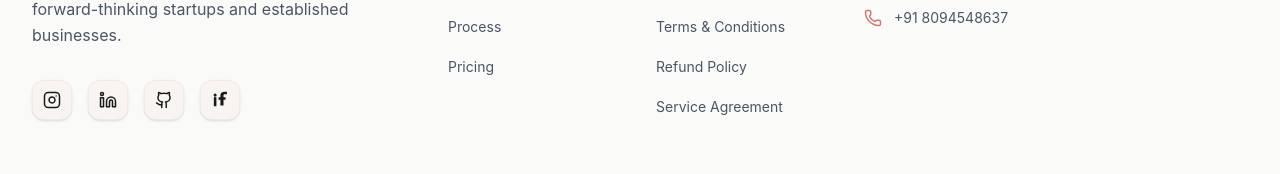
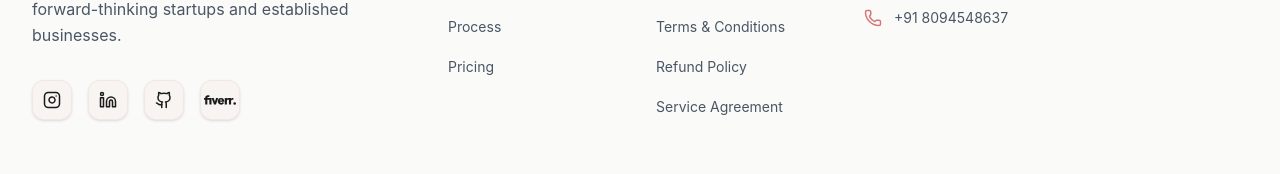
Before and after one commit to Ajaypal110/Vertexa-Digital, a React (Vite) app: page / in a window 1280 px wide. Shown: the part 9757-9931 px from the top of the page. Built offline with nearby package versions, Linux system fonts and the light colour scheme.

Commit message:
Update fiverr icon to official brand wordmark

```diff
--- a/src/components/layout/Footer.tsx
+++ b/src/components/layout/Footer.tsx
@@ -9,11 +9,9 @@ interface FooterProps {
   onServiceClick?: () => void;
 }
 
-const FiverrIcon = ({ size = 18 }) => (
-  <svg width={size} height={size} viewBox="0 0 21 21" fill="currentColor">
-    <path d="M18.6 3.9h-2.6c-1 0-1.4.5-1.4 1.3v2H17v3h-2.4v6.8H11v-6.8H8.8v-3H11V4.8c0-2.3 2-3.8 4.6-3.8h3v2.9z" />
-    <circle cx="4.8" cy="4.8" r="1.8" />
-    <path d="M3.3 7.2h3v10.6h-3z" />
+const FiverrIcon = ({ size = 20 }) => (
+  <svg width={size} height={size} viewBox="0 0 24 24" fill="currentColor">
+    <path d="M23.004 15.588a.995.995 0 1 0 .002-1.99.995.995 0 0 0-.002 1.99zm-.996-3.705h-.85c-.546 0-.84.41-.84 1.092v2.466h-1.61v-3.558h-.684c-.547 0-.84.41-.84 1.092v2.466h-1.61v-4.874h1.61v.74c.264-.574.626-.74 1.163-.74h1.972v.74c.264-.574.625-.74 1.162-.74h.527v1.316zm-6.786 1.501h-3.359c.088.546.43.858 1.006.858.43 0 .732-.175.83-.487l1.425.4c-.351.848-1.22 1.364-2.255 1.364-1.748 0-2.549-1.355-2.549-2.515 0-1.14.703-2.505 2.45-2.505 1.856 0 2.471 1.384 2.471 2.408 0 .224-.01.37-.02.477zm-1.562-.945c-.04-.42-.342-.81-.889-.81-.508 0-.81.225-.908.81h1.797zM7.508 15.44h1.416l1.767-4.874h-1.62l-.86 2.837-.878-2.837H5.72l1.787 4.874zm-6.6 0H2.51v-3.558h1.524v3.558h1.591v-4.874H2.51v-.302c0-.332.235-.536.606-.536h.918V8.412H2.85c-1.162 0-1.943.712-1.943 1.755v.4H0v1.316h.908v3.558z"/>
   </svg>
 );
 
@@ -43,7 +41,7 @@ const Footer: React.FC<FooterProps> = ({ onPrivacyClick, onTermsClick, onRefundC
                 { icon: <Instagram size={18} />, href: "https://www.instagram.com/vertexadigital.dev/" },
                 { icon: <Linkedin size={18} />, href: "https://www.linkedin.com/company/vertexa-digital-agency" },
                 { icon: <Github size={18} />, href: "https://github.com/Ajaypal110" },
-                { icon: <FiverrIcon size={18} />, href: "https://www.fiverr.com/vertexa_digital" },
+                { icon: <FiverrIcon size={32} />, href: "https://www.fiverr.com/vertexa_digital" },
               ].map((social) => (
                 <a
                   key={social.href}
```
